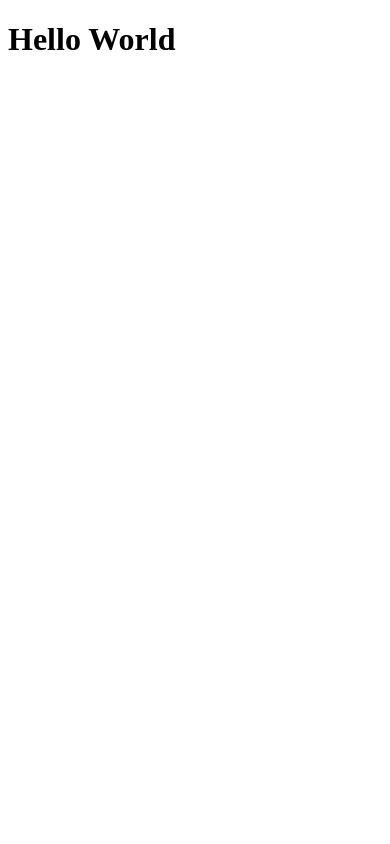
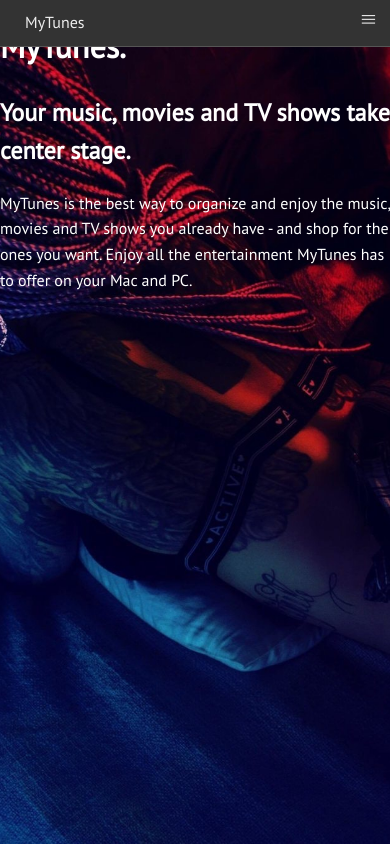
Before and after one commit to BrianSekwakwa/mytunes, a website: page dist/index.html in a window 390 px wide. Drawn offline with nearby package versions, Linux system fonts and the light colour scheme.

Commit message:
adding the navigation section and starting on the hero section

```diff
--- a/dist/css/styles.css
+++ b/dist/css/styles.css
@@ -0,0 +1,111 @@
+@import url("https://fonts.googleapis.com/css?family=PT+Sans");
+
+body {
+  font-family: "PT Sans", sans-serif;
+  background-color: #252529;
+  margin: 0;
+  color: #ffffff;
+  line-height: 1.6;
+}
+
+/* Showcase/Hero area */
+#showcase {
+  margin: 0;
+  padding: 0;
+  background: url("../img/showcase.jpg") no-repeat center/cover;
+  width: 100%;
+  height: 100vh;
+  position: relative;
+  overflow-y: hidden;
+}
+
+/* Showcase */
+nav {
+  height: 40px;
+  width: 100%;
+  background-color: #333;
+  color: #eee;
+  position: fixed;
+}
+nav ul {
+  padding: 0;
+  margin: 0;
+}
+nav li {
+  display: inline;
+  float: left;
+}
+nav a {
+  display: inline-block;
+  width: 100px;
+  text-align: center;
+  text-decoration: none;
+  padding: 10px 0;
+  color: #eee;
+  text-decoration: none;
+}
+nav li:hover {
+  background-color: #444;
+}
+nav a#openup {
+  display: none;
+}
+
+@media screen and (max-width: 580px) {
+  nav {
+    height: auto;
+    border-bottom: 0;
+  }
+  nav ul {
+    display: none;
+    height: auto;
+  }
+  nav li {
+    width: 100%;
+    float: left;
+    position: relative;
+  }
+  nav a {
+    text-align: left;
+    width: 100%;
+    text-indent: 25px;
+    background: #333;
+    border-bottom: 1px solid #555;
+  }
+  nav a:hover {
+    background: #444;
+  }
+  nav a#openup:after {
+    content: "|||";
+    transform: rotate(-90deg);
+    -ms-transform: rotate(-90deg);
+    /* IE 9 */
+    -webkit-transform: rotate(-90deg);
+    /* Safari and Chrome */
+    width: 30px;
+    height: 30px;
+    display: inline-block;
+    position: absolute;
+    right: 5px;
+    top: 20px;
+  }
+  nav a#openup {
+    display: block;
+    background-color: #333;
+    width: 100%;
+    position: relative;
+  }
+}
+.cf:before,
+.cf:after {
+  content: "";
+  display: table;
+}
+
+.cf:after {
+  clear: both;
+}
+
+.cf {
+  zoom: 1;
+}
--- a/dist/index.html
+++ b/dist/index.html
@@ -4,9 +4,66 @@
     <meta charset="UTF-8" />
     <meta name="viewport" content="width=device-width, initial-scale=1.0" />
     <meta http-equiv="X-UA-Compatible" content="ie=edge" />
+    <link
+      rel="stylesheet"
+      href="https://use.fontawesome.com/releases/v5.7.2/css/all.css"
+      integrity="sha384-fnmOCqbTlWIlj8LyTjo7mOUStjsKC4pOpQbqyi7RrhN7udi9RwhKkMHpvLbHG9Sr"
+      crossorigin="anonymous"
+    />
+    <link rel="stylesheet" href="css/styles.css" />
     <title>Welcome To MyTunes</title>
   </head>
   <body>
-    <h1>Hello World</h1>
+    <!-- ShowCase & Nav -->
+    <div id="showcase">
+      <header>
+        <nav class="cf">
+          <ul class="cf">
+            <li class="hide-on-small">
+              <a href="#showcase">MyTunes</a>
+            </li>
+            <li>
+              <a href="#showcase">Overview</a>
+            </li>
+            <li>
+              <a href="#music">Music</a>
+            </li>
+            <li>
+              <a href="#video">Video</a>
+            </li>
+            <li>
+              <a href="#gift-cards">Gift Cards</a>
+            </li>
+          </ul>
+          <a href="#" id="openup">MyTunes</a>
+        </nav>
+      </header>
+      <div class="section-main container">
+        <h1>MyTunes.</h1>
+        <h2>Your music, movies and TV shows take center stage.</h2>
+        <p class="lead">
+          MyTunes is the best way to organize and enjoy the music, movies and TV
+          shows you already have - and shop for the ones you want. Enjoy all the
+          entertainment MyTunes has to offer on your Mac and PC.
+        </p>
+      </div>
+    </div>
+
+    <!-- Music Section -->
+
+    <!-- Video Section -->
+
+    <!-- Entertainment Section -->
+
+    <!-- Gift Card Section -->
+
+    <!-- Footer -->
+
+    <script
+      src="http://code.jquery.com/jquery-3.3.1.min.js"
+      integrity="sha256-FgpCb/KJQlLNfOu91ta32o/NMZxltwRo8QtmkMRdAu8="
+      crossorigin="anonymous"
+    ></script>
+    <script src="js/main.js"></script>
   </body>
 </html>
--- a/dist/js/main.js
+++ b/dist/js/main.js
@@ -0,0 +1,23 @@
+$(function() {
+  menu = $("nav ul");
+
+  $("#openup").on("click", function(e) {
+    e.preventDefault();
+    menu.slideToggle();
+  });
+
+  $(window).resize(function() {
+    var w = $(this).width();
+    if (w > 480 && menu.is(":hidden")) {
+      menu.removeAttr("style");
+    }
+  });
+
+  $("nav li").on("click", function(e) {
+    var w = $(window).width();
+    if (w < 480) {
+      menu.slideToggle();
+    }
+  });
+  $(".open-menu").height($(window).height());
+});
```
